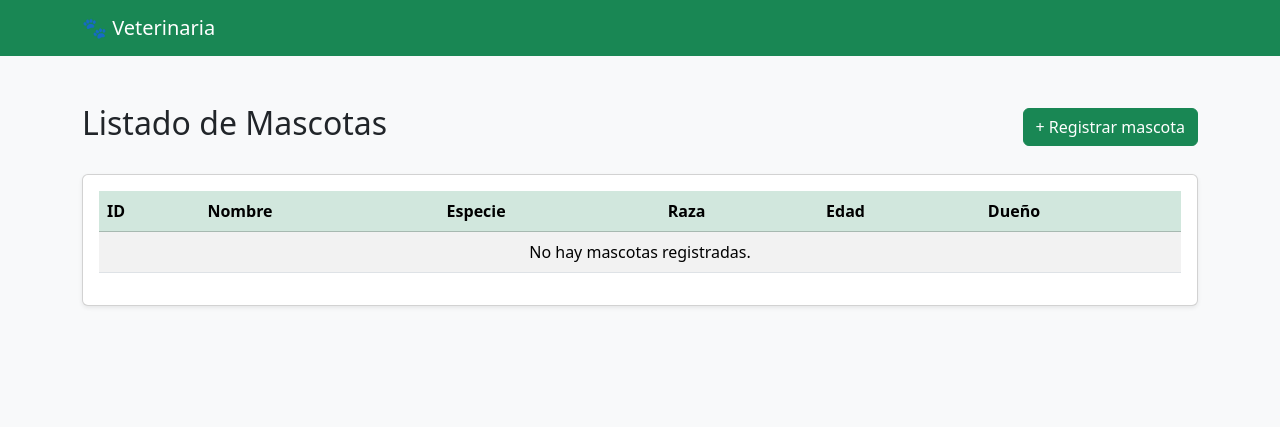
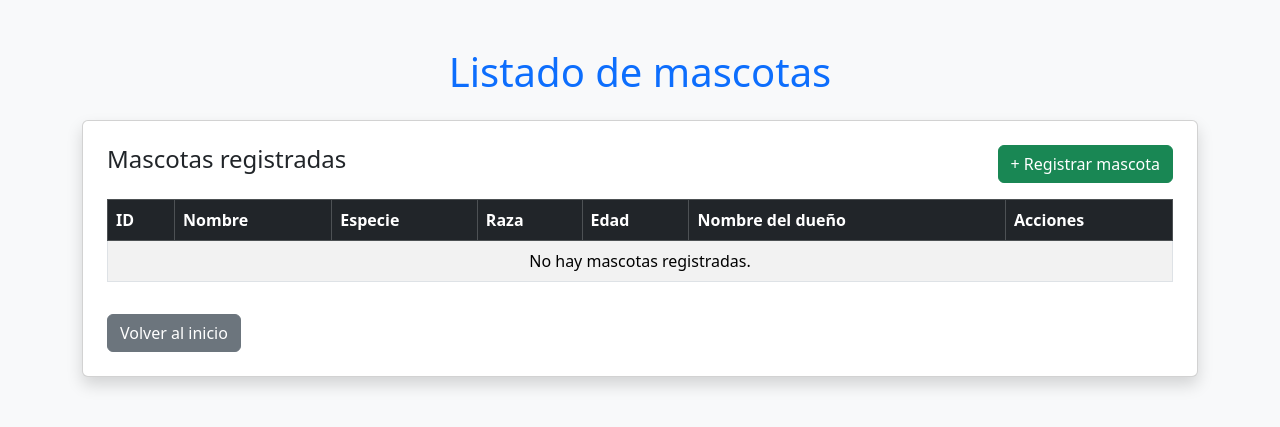
Before and after one commit to marciaalegria/Veterinaria, a Django app: page /mascotas/ in a window 1280 px wide. Shown: the top 427 px of the page. Run offline with Django 5.2, Linux system fonts and the light colour scheme; data that the repository does not hold is empty.

Commit message:
crud completado

```diff
--- a/mascotas/templates/mascotas/listar.html
+++ b/mascotas/templates/mascotas/listar.html
@@ -1,11 +1,11 @@
+
 
 <!DOCTYPE html>
 <html lang="es">
 <head>
     <meta charset="UTF-8">
     <meta name="viewport" content="width=device-width, initial-scale=1">
-
-    <title>Listado de Mascotas | Veterinaria</title>
+    <title>Listado de mascotas</title>
 
     <link href="https://cdn.jsdelivr.net/npm/bootstrap@5.3.3/dist/css/bootstrap.min.css"
           rel="stylesheet">
@@ -13,36 +13,34 @@
 
 <body class="bg-light">
 
-<nav class="navbar navbar-dark bg-success">
-    <div class="container">
-        <a class="navbar-brand" href="#">🐾 Veterinaria</a>
-    </div>
-</nav>
+    <div class="container mt-5">
 
-<div class="container mt-5">
+        <h1 class="text-primary text-center mb-4">
+            Listado de mascotas
+        </h1>
 
-    <div class="d-flex justify-content-between align-items-center mb-4">
-        <h2>Listado de Mascotas</h2>
+        <div class="card shadow p-4">
 
-        <a href="{% url 'registrar_mascota' %}" class="btn btn-success">
-            + Registrar mascota
-        </a>
-    </div>
+            <div class="d-flex justify-content-between mb-3">
+                <h4>Mascotas registradas</h4>
 
-    <div class="card shadow-sm">
-        <div class="card-body">
+                <a href="/registrar/" class="btn btn-success">
+                    + Registrar mascota
+                </a>
+            </div>
 
             <div class="table-responsive">
-                <table class="table table-striped table-hover align-middle">
+                <table class="table table-bordered table-striped table-hover">
 
-                    <thead class="table-success">
+                    <thead class="table-dark">
                         <tr>
                             <th>ID</th>
                             <th>Nombre</th>
                             <th>Especie</th>
                             <th>Raza</th>
                             <th>Edad</th>
-                            <th>Dueño</th>
+                            <th>Nombre del dueño</th>
+                            <th>Acciones</th>
                         </tr>
                     </thead>
 
@@ -55,10 +53,23 @@
                             <td>{{ mascota.raza }}</td>
                             <td>{{ mascota.edad }}</td>
                             <td>{{ mascota.nombre_dueno }}</td>
+
+                            <td>
+                                <a href="{% url 'editar_mascota' mascota.id %}"
+                                   class="btn btn-warning btn-sm mb-1">
+                                    Editar
+                                </a>
+
+                                <a href="{% url 'eliminar_mascota' mascota.id %}"
+                                   class="btn btn-danger btn-sm mb-1">
+                                    Eliminar
+                                </a>
+                            </td>
                         </tr>
+
                         {% empty %}
                         <tr>
-                            <td colspan="6" class="text-center">
+                            <td colspan="7" class="text-center">
                                 No hay mascotas registradas.
                             </td>
                         </tr>
@@ -68,10 +79,14 @@
                 </table>
             </div>
 
+            <div class="mt-3">
+                <a href="/" class="btn btn-secondary">
+                    Volver al inicio
+                </a>
+            </div>
+
         </div>
     </div>
 
-</div>
-
 </body>
 </html>
--- a/mascotas/urls.py
+++ b/mascotas/urls.py
@@ -5,4 +5,6 @@ from . import views
 urlpatterns = [
     path('registrar/', views.registrar_mascota, name='registrar_mascota'),
     path('mascotas/', views.listar_mascotas, name='listar_mascotas'),
+    path('editar/<int:id>/', views.editar_mascota, name='editar_mascota'),
+    path('eliminar/<int:id>/', views.eliminar_mascota, name='eliminar_mascota'),
 ]
--- a/mascotas/views.py
+++ b/mascotas/views.py
@@ -23,3 +23,35 @@ def listar_mascotas(request):
     return render(request, 'mascotas/listar.html', {
         'mascotas': mascotas
     })
+
+def inicio(request):
+    return render(request, 'mascotas/inicio.html')
+
+
+def editar_mascota(request, id):
+    mascota = Mascota.objects.get(id=id)
+
+    if request.method == 'POST':
+        form = MascotaForm(request.POST, instance=mascota)
+        if form.is_valid():
+            form.save()
+            return redirect('listar_mascotas')
+    else:
+        form = MascotaForm(instance=mascota)
+
+    return render(request, 'mascotas/editar.html', {
+        'form': form,
+        'mascota': mascota
+    })
+
+
+def eliminar_mascota(request, id):
+    mascota = Mascota.objects.get(id=id)
+
+    if request.method == 'POST':
+        mascota.delete()
+        return redirect('listar_mascotas')
+
+    return render(request, 'mascotas/eliminar.html', {
+        'mascota': mascota
+    })
--- a/veterinaria/urls.py
+++ b/veterinaria/urls.py
@@ -1,8 +1,10 @@
 
 from django.contrib import admin
 from django.urls import path, include
+from mascotas import views
 
 urlpatterns = [
+    path('', views.inicio, name='inicio'),
     path('admin/', admin.site.urls),
     path('', include('mascotas.urls')),
 ]
```
Also changed, not shown: mascotas/templates/mascotas/editar.html (added, +41 -0 lines), mascotas/templates/mascotas/eliminar.html (added, +48 -0 lines), mascotas/templates/mascotas/inicio.html (added, +48 -0 lines).
